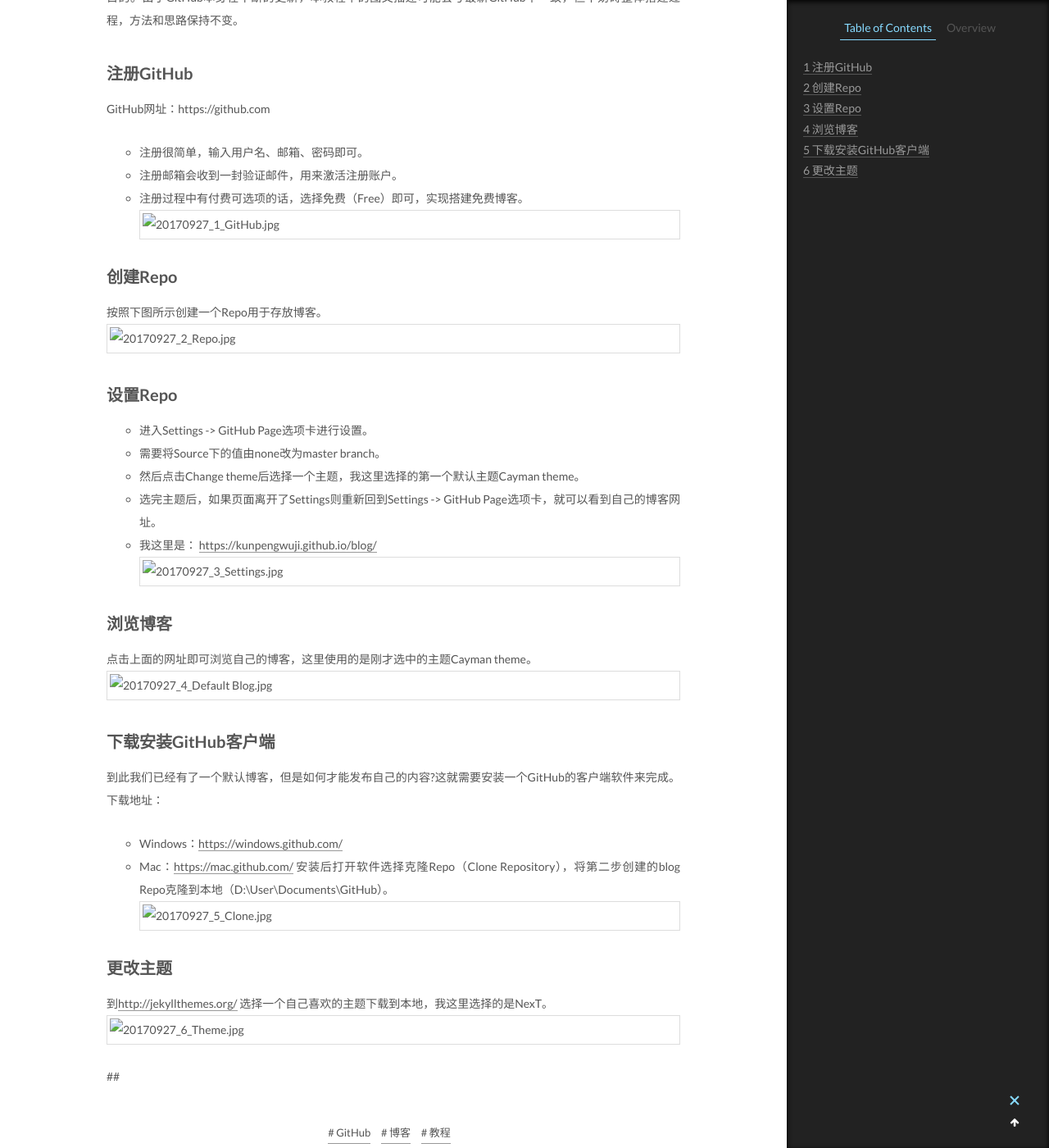
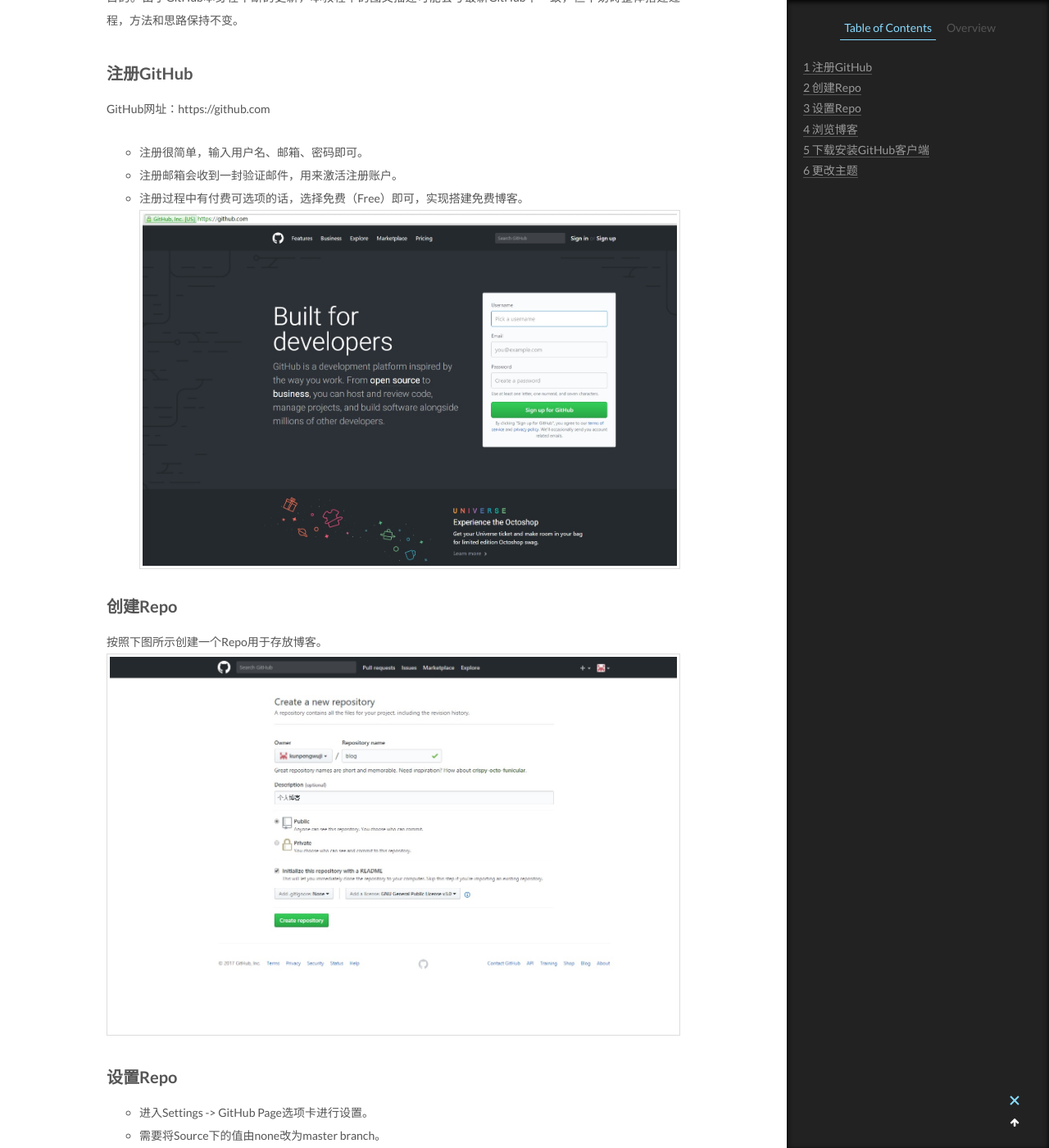
Before and after one commit to kunpengwuji/wuji, a Jekyll site: the page built from _posts/2017-09-27-利用GitHub创建博客简明教程.md, in a window 1280 px wide and 1400 px high, scrolled down 512 px. Shown: the whole window at 82% size. Built offline with Jekyll 4.4.1, drawn with Linux system fonts in a browser that asks for light colours.

Commit message:
Update 2017-09-27-利用GitHub创建博客简明教程.md

```diff
--- a/_posts/2017-09-27-利用GitHub创建博客简明教程.md
+++ b/_posts/2017-09-27-利用GitHub创建博客简明教程.md
@@ -17,11 +17,11 @@ GitHub网址：https://github.com
 - 注册很简单，输入用户名、邮箱、密码即可。
 - 注册邮箱会收到一封验证邮件，用来激活注册账户。
 - 注册过程中有付费可选项的话，选择免费（Free）即可，实现搭建免费博客。
-![20170927_1_GitHub.jpg]({{https://raw.githubusercontent.com/kunpengwuji/wuji/master/}}/_posts/20170927_1_GitHub.jpg)
+![20170927_1_GitHub.jpg](https://raw.githubusercontent.com/kunpengwuji/wuji/master/_posts/20170927_1_GitHub.jpg)
 
 ## 创建Repo
 按照下图所示创建一个Repo用于存放博客。
-![20170927_2_Repo.jpg]({{https://raw.githubusercontent.com/kunpengwuji/wuji/master/}}/_posts/20170927_2_Repo.jpg)
+![20170927_2_Repo.jpg](https://raw.githubusercontent.com/kunpengwuji/wuji/master/_posts/20170927_2_Repo.jpg)
 
 ## 设置Repo
 - 进入Settings -> GitHub Page选项卡进行设置。
@@ -30,11 +30,11 @@ GitHub网址：https://github.com
 - 选完主题后，如果页面离开了Settings则重新回到Settings -> GitHub Page选项卡，就可以看到自己的博客网址。
 - 我这里是：
 [https://kunpengwuji.github.io/blog/](https://kunpengwuji.github.io/blog/)
-![20170927_3_Settings.jpg]({{https://raw.githubusercontent.com/kunpengwuji/wuji/master/}}/_posts/20170927_3_Settings.jpg)
+![20170927_3_Settings.jpg](https://raw.githubusercontent.com/kunpengwuji/wuji/master/_posts/20170927_3_Settings.jpg)
 
 ## 浏览博客
 点击上面的网址即可浏览自己的博客，这里使用的是刚才选中的主题Cayman theme。
-![20170927_4_Default Blog.jpg]({{https://raw.githubusercontent.com/kunpengwuji/wuji/master/}}/_posts/20170927_4_Default Blog.jpg)
+![20170927_4_Default Blog.jpg]({https://raw.githubusercontent.com/kunpengwuji/wuji/master/_posts/20170927_4_Default Blog.jpg)
 
 
 ## 下载安装GitHub客户端
@@ -43,12 +43,12 @@ GitHub网址：https://github.com
 - Windows：[https://windows.github.com/](https://windows.github.com/)
 - Mac：[https://mac.github.com/](https://mac.github.com/)
 安装后打开软件选择克隆Repo（Clone Repository），将第二步创建的blog Repo克隆到本地（D:\User\Documents\GitHub）。
-![20170927_5_Clone.jpg]({{https://raw.githubusercontent.com/kunpengwuji/wuji/master/}}/_posts/20170927_5_Clone.jpg)
+![20170927_5_Clone.jpg](https://raw.githubusercontent.com/kunpengwuji/wuji/master/_posts/20170927_5_Clone.jpg)
 
 
 ## 更改主题
 到[http://jekyllthemes.org/](http://jekyllthemes.org/) 选择一个自己喜欢的主题下载到本地，我这里选择的是NexT。
-![20170927_6_Theme.jpg]({{https://raw.githubusercontent.com/kunpengwuji/wuji/master/}}/_posts/20170927_6_Theme.jpg)
+![20170927_6_Theme.jpg](https://raw.githubusercontent.com/kunpengwuji/wuji/master/_posts/20170927_6_Theme.jpg)
 
 
 ##
```
